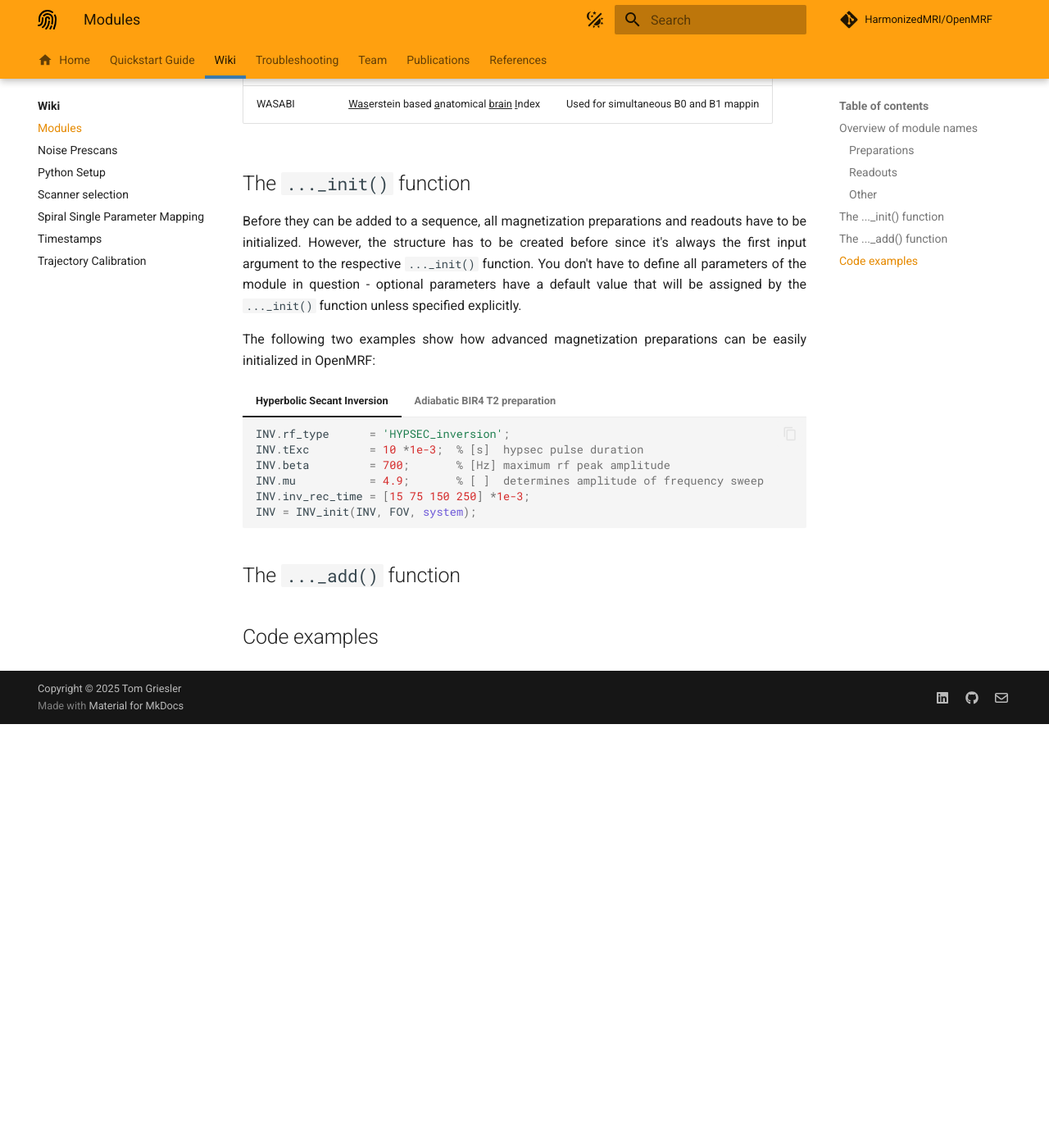
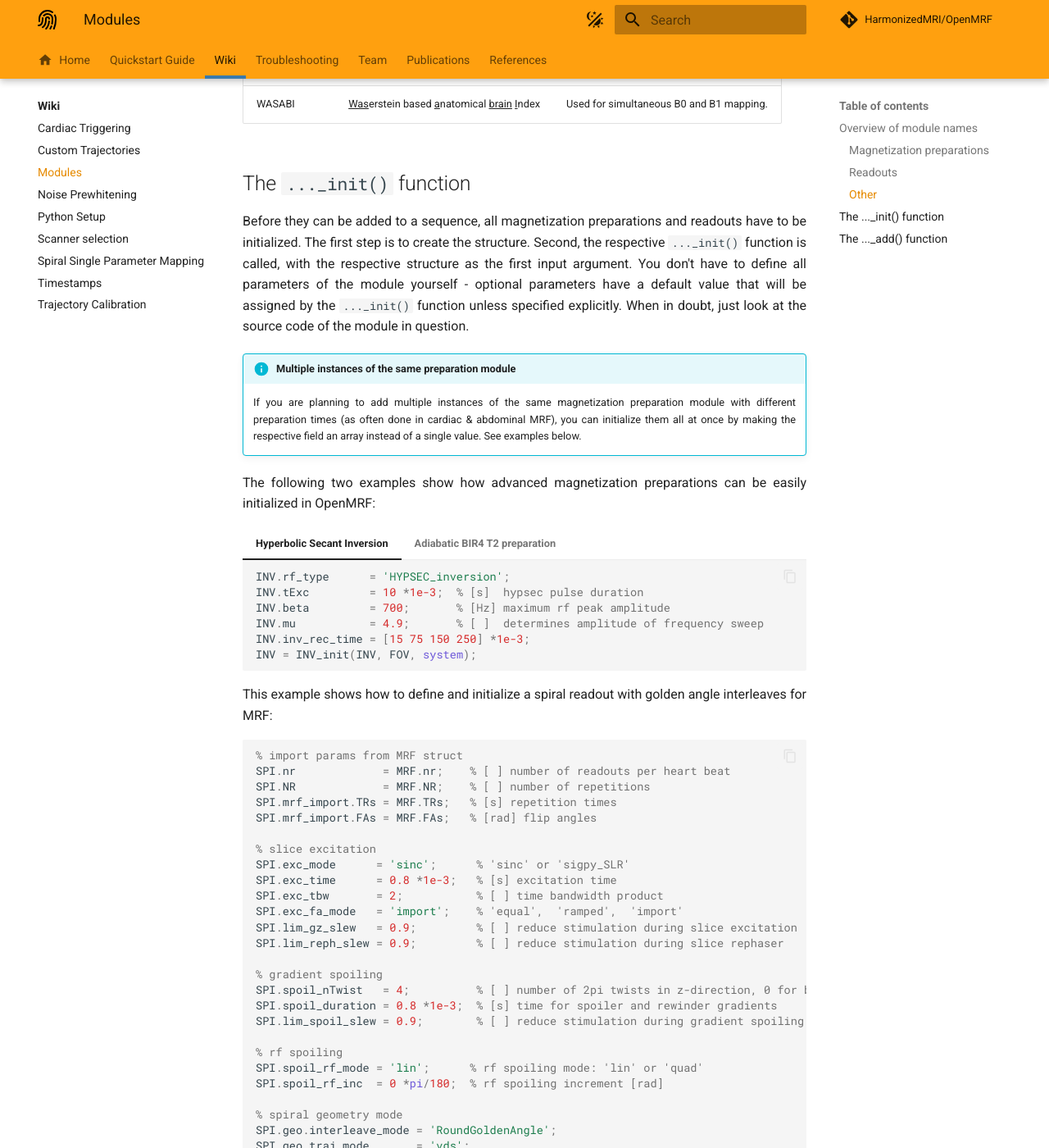
Before and after one commit to tomgriesler/openmrf_documentation, an MkDocs documentation site: the page built from docs/wiki/modules.md, in a window 1280 px wide and 1400 px high, scrolled down 1858 px. Shown: the whole window at 82% size. Built offline with MkDocs 1.6.1 and Material for MkDocs 9.7.7, drawn with Linux system fonts in a browser that asks for light colours; comment, search, counter and statistics services are not loaded; before the commit the page ends 2741 px from its top, so only the background shows below that; some of the changed text lies outside the part shown.

````diff
--- a/docs/wiki/modules.md
+++ b/docs/wiki/modules.md
@@ -1,9 +1,9 @@
 OpenMRF is a modular framework. All magnetization preparation and readout modules are implemented as Matlab structs and follow a similar structure.
 !!! tip "Module vs. instance"
-    The Matlab structure defines the module. If your sequence features a specific module more than once, you do not need to initialize them individually. See code examples [below](#code-examples).
+    The Matlab structure defines the module. If your sequence features a specific module more than once, you do not need to initialize them individually. See code examples below.
 
 ## Overview of module names
-### Preparations
+### Magnetization preparations
 The source code for the following modules can be found in `include_pulseq_toolbox/src_preparations`.
 
 | Module Name | Long Name | Notes
@@ -21,15 +21,15 @@ The source code for the following modules can be found in `include_pulseq_toolbo
 ### Readouts
 The source code for the following modules can be found in `include_pulseq_toolbox/src_readouts`.
 
-| Module Name | Long Name |
-|-|-|
-| EPI | <u>E</u>cho <u>P</u>lanar <u>I</u>maging |
-| PRESS | <u>P</u>oint <u>Res</u>olved <u>S</u>pectroscopy |
+| Module Name | Long Name | Notes
+|-|-|-|
+| EPI | <u>E</u>cho <u>P</u>lanar <u>I</u>maging ||
+| PRESS | <u>P</u>oint <u>Res</u>olved <u>S</u>pectroscopy ||
 | RAD | <u>Rad</u>ial ||
-| SPI | <u>Spi</u>ral |
-| SPITSE | <u>Spi</u>ral <u>T</u>urbo <u>S</u>pin <u>E</u>cho |
-| TSE | <u>T</u>urbo <u>S</u>pin <u>E</u>cho |
-| UTE | <u>U</u>ltra short <u>TE</u>|
+| SPI | <u>Spi</u>ral | Used for spiral and custom non-Cartesian trajectories. |
+| SPITSE | <u>Spi</u>ral <u>T</u>urbo <u>S</u>pin <u>E</u>cho ||
+| TSE | <u>T</u>urbo <u>S</u>pin <u>E</u>cho | |
+| UTE | <u>U</u>ltra short <u>TE</u>||
 
 ### Other
 The source code for the following modules can be found in `include_pulseq_toolbox/src_misc`.
@@ -37,12 +37,16 @@ The source code for the following modules can be found in `include_pulseq_toolbo
 | Module Name | Long Name | Notes
 |-|-|-|
 | FOV | <u>F</u>ield <u>o</u>f <u>v</u>iew | Defines the field of view geometry.
-| TRAJ | <u>Traj</u>ectory | |
-| WASABI | <u>Was</u>erstein based <u>a</u>natomical <u>brain</u> <u>I</u>ndex | Used for simultaneous B0 and B1 mappin |
+| TRAJ | <u>Traj</u>ectory | Used for [trajectory calibration](trajectory.md). |
+| WASABI | <u>Was</u>erstein based <u>a</u>natomical <u>brain</u> <u>I</u>ndex | Used for simultaneous B0 and B1 mapping. |
 <!-- | MRF | <u>M</u>agnetic <u>R</u>esonance <u>F</u>ingerprinting | Defines MRF specific parameters, e.g., flip angles and repetition times. | -->
 
 ## The `..._init()` function
-Before they can be added to a sequence, all magnetization preparations and readouts have to be initialized. However, the structure has to be created before since it's always the first input argument to the respective `..._init()` function. You don't have to define all parameters of the module in question - optional parameters have a default value that will be assigned by the `..._init()` function unless specified explicitly.
+Before they can be added to a sequence, all magnetization preparations and readouts have to be initialized.
+The first step is to create the structure. Second, the respective `..._init()` function is called, with the respective structure as the first input argument. You don't have to define all parameters of the module yourself - optional parameters have a default value that will be assigned by the `..._init()` function unless specified explicitly. When in doubt, just look at the source code of the module in question.
+
+!!! info "Multiple instances of the same preparation module"
+    If you are planning to add multiple instances of the same magnetization preparation module with different preparation times (as often done in cardiac & abdominal MRF), you can initialize them all at once by making the respective field an array instead of a single value. See examples below.
 
 The following two examples show how advanced magnetization preparations can be easily initialized in OpenMRF:
 === "Hyperbolic Secant Inversion"
@@ -67,6 +71,52 @@ The following two examples show how advanced magnetization preparations can be e
     T2            = T2_init(T2, FOV, system);
     ```
 
+This example shows how to define and initialize a spiral readout with golden angle interleaves for MRF:
+```matlab
+% import params from MRF struct
+SPI.nr             = MRF.nr;    % [ ] number of readouts per heart beat
+SPI.NR             = MRF.NR;    % [ ] number of repetitions
+SPI.mrf_import.TRs = MRF.TRs;   % [s] repetition times
+SPI.mrf_import.FAs = MRF.FAs;   % [rad] flip angles
+
+% slice excitation
+SPI.exc_mode      = 'sinc';      % 'sinc' or 'sigpy_SLR'
+SPI.exc_time      = 0.8 *1e-3;   % [s] excitation time
+SPI.exc_tbw       = 2;           % [ ] time bandwidth product
+SPI.exc_fa_mode   = 'import';    % 'equal',  'ramped',  'import'
+SPI.lim_gz_slew   = 0.9;         % [ ] reduce stimulation during slice excitation
+SPI.lim_reph_slew = 0.9;         % [ ] reduce stimulation during slice rephaser
+
+% gradient spoiling
+SPI.spoil_nTwist   = 4;          % [ ] number of 2pi twists in z-direction, 0 for balanced
+SPI.spoil_duration = 0.8 *1e-3;  % [s] time for spoiler and rewinder gradients
+SPI.lim_spoil_slew = 0.9;        % [ ] reduce stimulation during gradient spoiling
+
+% rf spoiling
+SPI.spoil_rf_mode = 'lin';      % rf spoiling mode: 'lin' or 'quad'
+SPI.spoil_rf_inc  = 0 *pi/180;  % rf spoiling increment [rad]
+
+% spiral geometry mode
+SPI.geo.interleave_mode = 'RoundGoldenAngle';
+SPI.geo.traj_mode       = 'vds';
+
+% vds parameters
+SPI.Nunique       = 48;            % number of unique projection angles
+SPI.deltak        = 1/FOV.fov_xy;  % [1/m] kspace sampling
+SPI.kmax          = SPI.deltak * FOV.Nxy/2;
+SPI.geo.Nvds      = 24;            % number of vds-spirals for sampling the kspce center
+SPI.geo.BW        = 500 *1e3;      % [Hz] bandwidth of spiral acquisition
+SPI.geo.Fcoeff    = [1  -0.5];     % [1 0] for archimedean (equal density), [1 -0.5] for logarithmic (variable density)
+SPI.geo.grad_lim  = 1/sqrt(3);     % limit of gradient field strength
+SPI.geo.slew_lim  = 1/sqrt(3);     % limit of slew rate
+SPI.geo.kmax      = SPI.kmax;      % determines resolution
+SPI.geo.t_dwell   = 1/SPI.geo.BW;  % [s] dwell time for spiral acquisition
+
+[SPI, ktraj_adc, ktraj_full, ktraj_reco] = SPI_init(SPI, FOV, system, 1);
+```
+
 ## The `..._add()` function
+When building a sequence, instances of a module can be added using the respective `..._add()` function. If your sequence features multiple instances of the same magnetization preparation module, a counter is increased automatically to ensure that each instance is added with the correct preparation time.
 
-## Code examples
+!!! tip
+    Take a closer look at `main_sequences/fingerprinting/pulseq_mrf.m` and `main_sequences/fingerprinting/pulseq_cmrf.m` to understand the use of magnetization preparation and readout modules.
--- a/mkdocs.yml
+++ b/mkdocs.yml
@@ -57,9 +57,9 @@ extra:
     - icon: fontawesome/brands/linkedin
       name: Tom Griesler's LinkedIn
       link: https://www.linkedin.com/in/tomgriesler/
-    - icon: fontawesome/brands/github
-      name: Tom Griesler's GitHub
-      link: https://github.com/tomgriesler
+    # - icon: fontawesome/brands/github
+    #   name: Tom Griesler's GitHub
+    #   link: https://github.com/tomgriesler
     - icon: fontawesome/regular/envelope
       name: Email Maximilian Gram and Tom Griesler
       link: mailto:maximilian.gram@uni-wuerzburg.de,tomgr@med.umich.edu
@@ -76,9 +76,11 @@ nav:
   - Home: index.md
   - Quickstart Guide: quickstart.md
   - Wiki:
+    - Overview: wiki/index.md
+    - Cardiac Triggering: wiki/cardiac_triggering.md
+    - Custom Trajectories: wiki/custom_trajectories.md
     - Modules: wiki/modules.md
-    - Noise Prescans: wiki/noise_prescans.md
-    - Overview: wiki/index.md
+    - Noise Prewhitening: wiki/noise_prewhitening.md
     - Python Setup: wiki/python.md
     - Scanner selection: wiki/scanner.md
     - Spiral Single Parameter Mapping: wiki/spiral_mapping.md
````
Also changed, not shown: docs/index.md (+5 -5 lines), docs/quickstart.md (+9 -6 lines), docs/team.md (+1 -1 lines), docs/troubleshoot.md (+3 -0 lines), docs/wiki/cardiac_triggering.md (added, +1 -0 lines), docs/wiki/custom_trajectories.md (added, +1 -0 lines), docs/wiki/noise_prescans.md (deleted, +0 -1 lines), docs/wiki/noise_prewhitening.md (added, +3 -0 lines).
